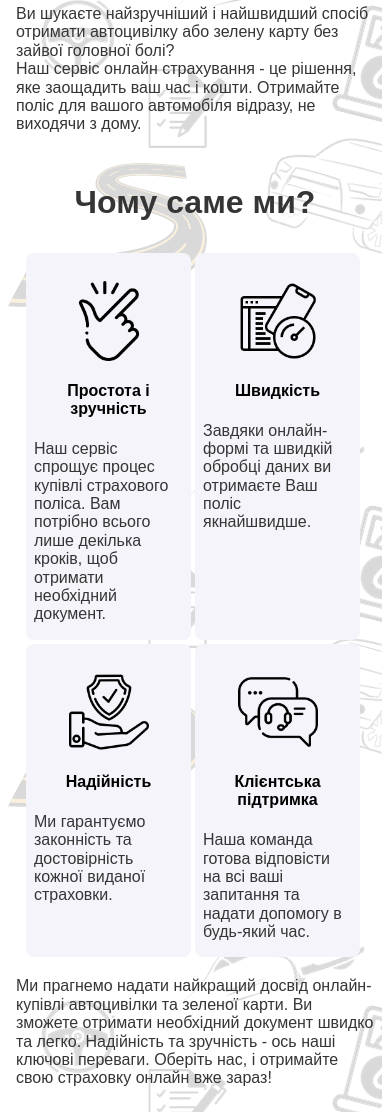
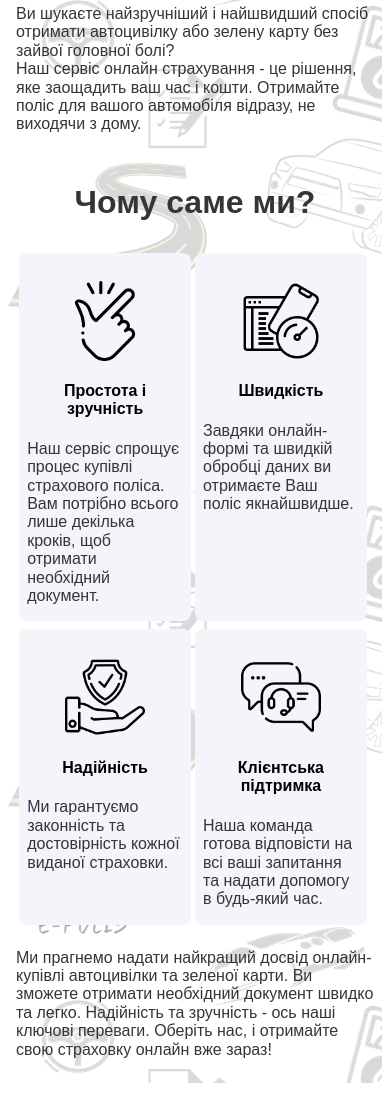
Before and after one commit to belon-creator/e-polis, a plain HTML site: page index.html in a window 390 px wide. Shown: the part 529-1641 px from the top of the page. Drawn offline with nearby package versions, Linux system fonts and the light colour scheme.

Commit message:
fix about section

```diff
--- a/css/styles.css
+++ b/css/styles.css
@@ -189,7 +189,7 @@ burger
 
 .about-list-item {
   border-radius: 8px;
-  max-width: 220px;
+  width: 232px;
   margin-right: 8px;
   padding: 28px 8px 0px 8px;
   background-color: var(--secondary-bg);
@@ -342,8 +342,7 @@ burger
 /* Медіазапит для пристроїв з меншими екранами, наприклад, мобільних телефонів */
 @media (max-width: 768px) {
   .container {
-    padding: 20px 16px;
-    padding: 20px 16px;
+    padding: 20px 8px;
     max-width: 100%;
     margin: 0 auto;
   }
@@ -376,13 +375,10 @@ burger
   }
 
   .about-list-item {
-    max-width: 165px;
+    width: 48%;
     margin-right: 4px;
-    margin-bottom: 4px;
+    margin-bottom: 8px;
   }
-  /* .about-list-item:nth-child(2n) {
-    margin-right: 0;
-  } */
 
   .ins-block-list-item {
     width: 300px;
--- a/index.html
+++ b/index.html
@@ -45,7 +45,8 @@ height="0" width="0" style="display:none;visibility:hidden"></iframe></noscript>
 
     <header class="hdr">
       <nav class="hdr-nav">
-        <a href="/">
+
+        <a href="https://www.e-polis.net.ua/">
           <img class="logo" src="./img/e-polis-logo.svg" alt="" width="80px" />
         </a>
 
@@ -166,6 +167,9 @@ height="0" width="0" style="display:none;visibility:hidden"></iframe></noscript>
       <section class="section article additional-ins">
        <div class="container">
         <h3 class="ad-ins-heading descr-heading">Напишіть в чат нашим спеціалістам для оформлення інших видів страхування</h3>
+
+
+
         <ul class="list additional-ins-list">
           <li class="additional-ins-list-item">
             <img class="about-icon" src="./img/free-icon-healthcare-5991563.png" alt="медицина" width="80px">
```
